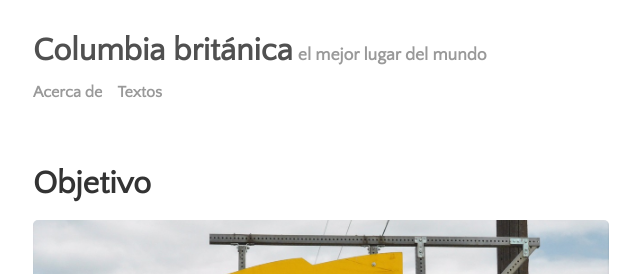
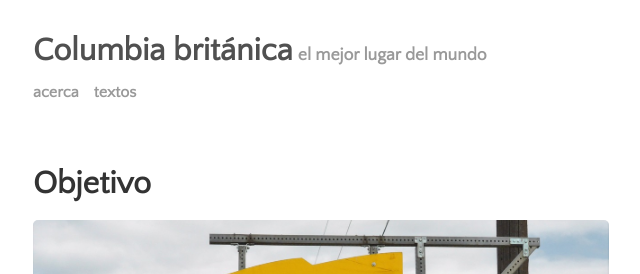
Before and after one commit to sadiel/blog, a Jekyll site: the page built from index.html, in a window 1280 px wide. Shown: the top 274 px of the page, without its empty margins (319-959 px from the left). Built offline with Jekyll 4.4.1, drawn with Linux system fonts in a browser that asks for light colours; nearby versions of some CDN libraries; the list of posts is cut into pages by our own code.

```diff
--- a/_data/settings.yml
+++ b/_data/settings.yml
@@ -5,8 +5,8 @@ disqus:
   comments: false
   disqus_shortname:
 menu:
-- {name: 'Acerca de', path: 'menu', url: 'acercade.html'}
-- {name: 'Textos', path: 'menu', url: 'textos.html'}
+- {name: 'acerca', path: 'menu', url: 'acercade.html'}
+- {name: 'textos', path: 'menu', url: 'textos.html'}
 pagination:
   next_page: Newer
   previous_page: Older
```
